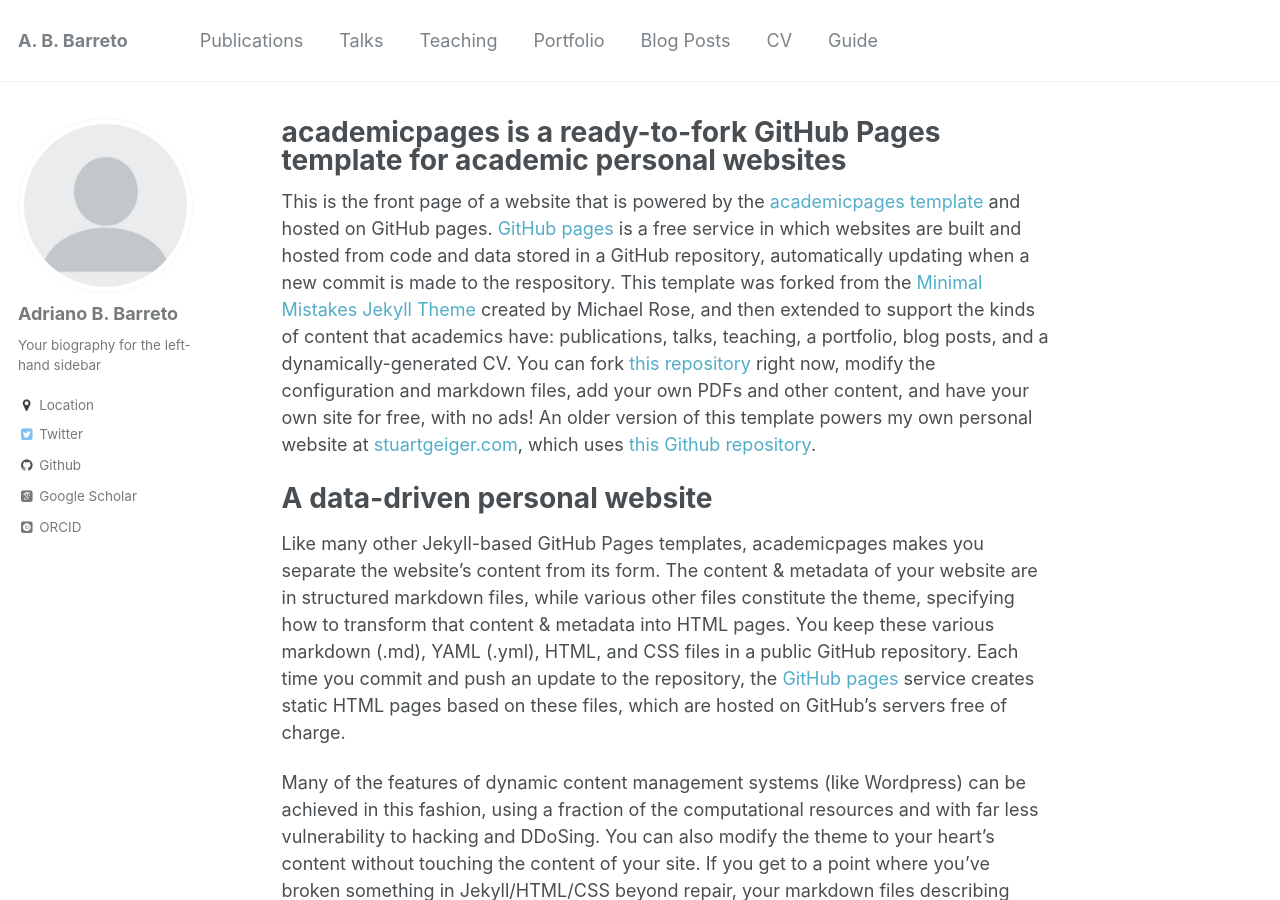
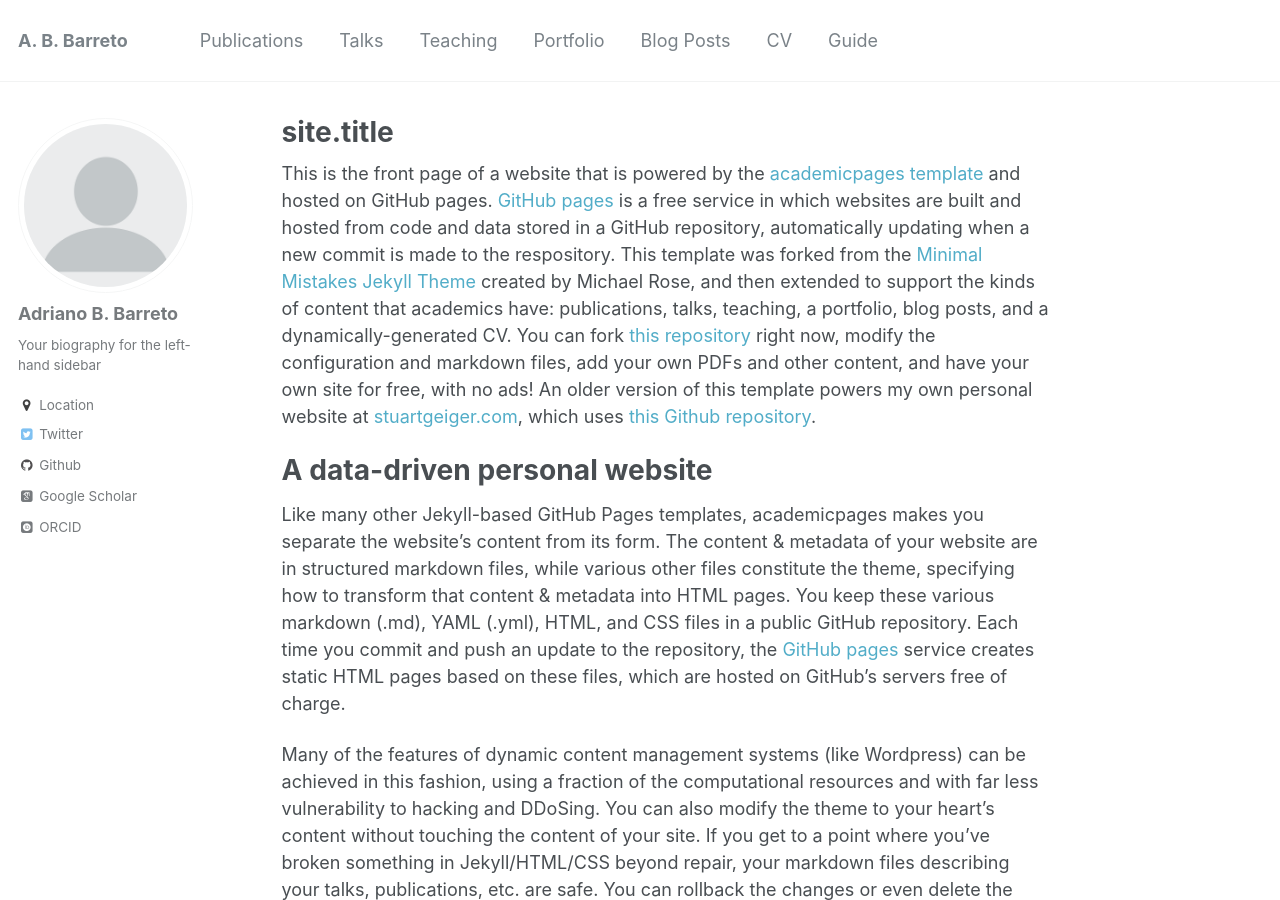
Before and after one commit to hs-macunaima/abbarreto.github.io, a Jekyll site: the page built from _pages/about.md, in a window 1280 px wide and 900 px high. Built offline with Jekyll 4.4.1, drawn with Linux system fonts in a browser that asks for light colours; some web fonts are replaced.

Commit message:
config 2

```diff
--- a/_pages/about.md
+++ b/_pages/about.md
@@ -1,6 +1,6 @@
 ---
 permalink: /
-title: "academicpages is a ready-to-fork GitHub Pages template for academic personal websites"
+title: site.title
 excerpt: "About me"
 author_profile: true
 redirect_from:
```
